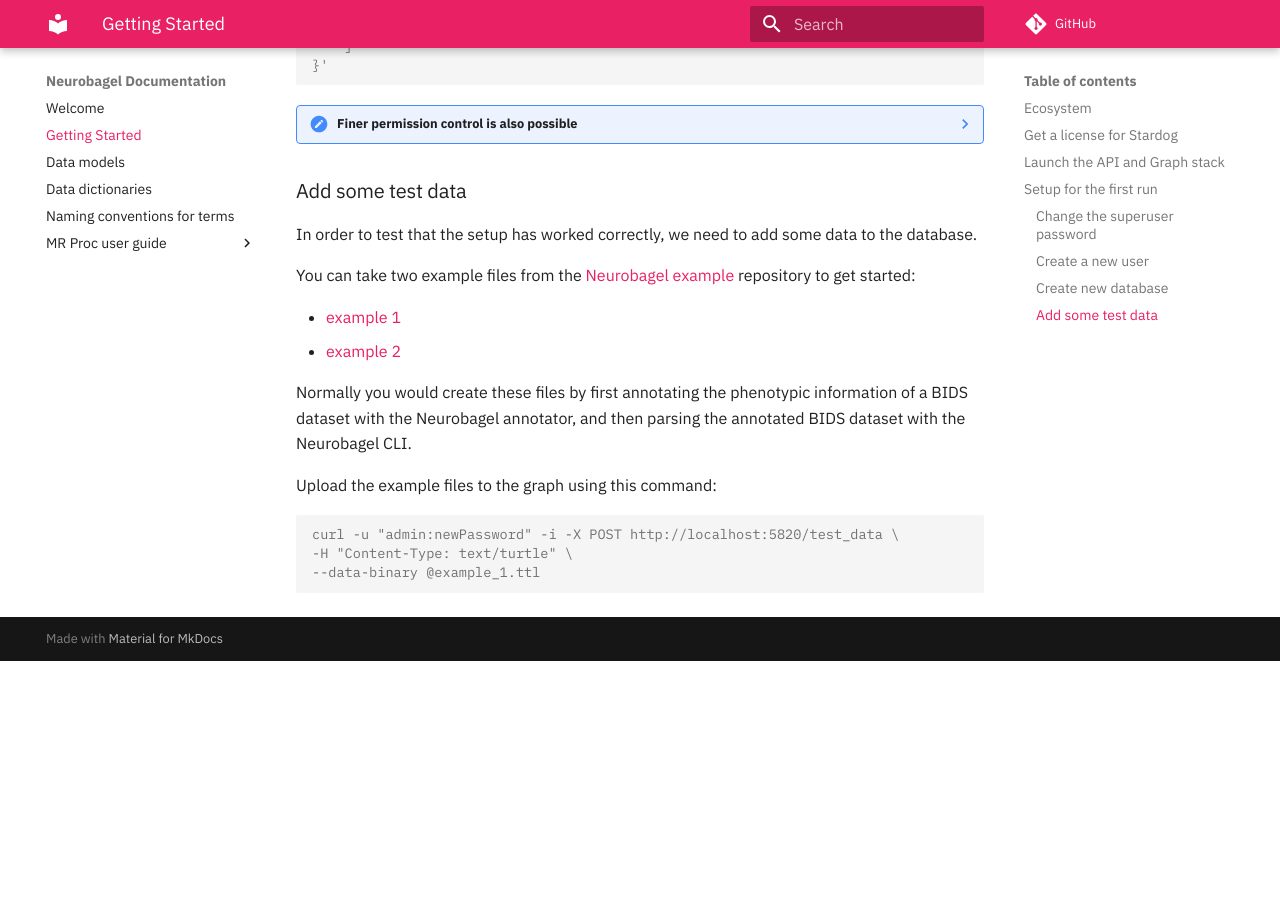
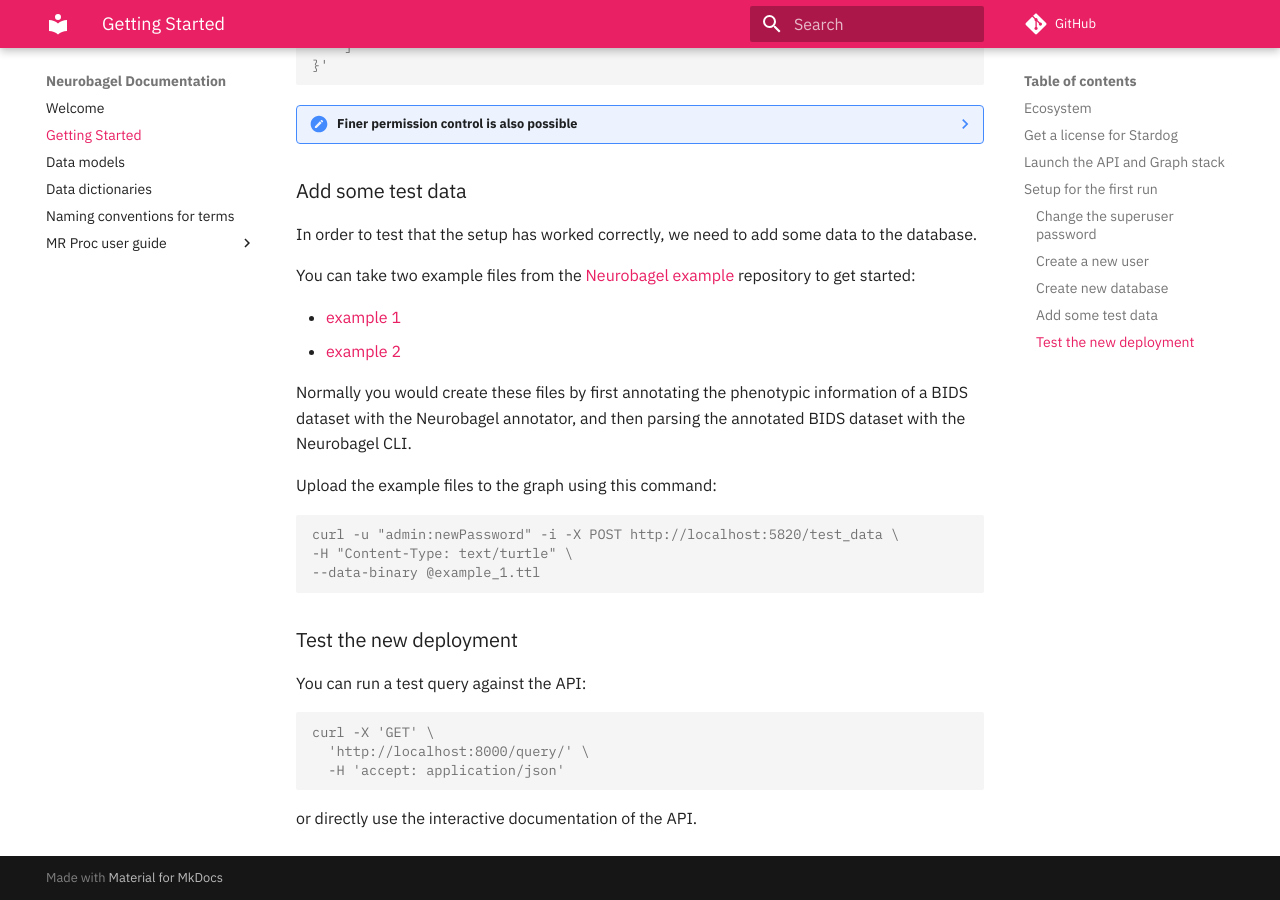
Before and after one commit to neurobagel/documentation, an MkDocs documentation site: the page built from docs/start.md, in a window 1280 px wide and 900 px high, scrolled down 3993 px. Built offline with MkDocs 1.6.1 and Material for MkDocs 9.7.7, drawn with Linux system fonts in a browser that asks for light colours; comment, search, counter and statistics services are not loaded; before the commit the page ends 4654 px from its top, so only the background shows below that.

Commit message:
Basic instruction for testing query

````diff
--- a/docs/start.md
+++ b/docs/start.md
@@ -193,3 +193,15 @@ curl -u "admin:newPassword" -i -X POST http://localhost:5820/test_data \
 -H "Content-Type: text/turtle" \
 --data-binary @example_1.ttl
 ```
+
+### Test the new deployment
+
+You can run a test query against the API:
+
+```console
+curl -X 'GET' \
+  'http://localhost:8000/query/' \
+  -H 'accept: application/json'
+```
+
+or directly use the interactive documentation of the API.
````
